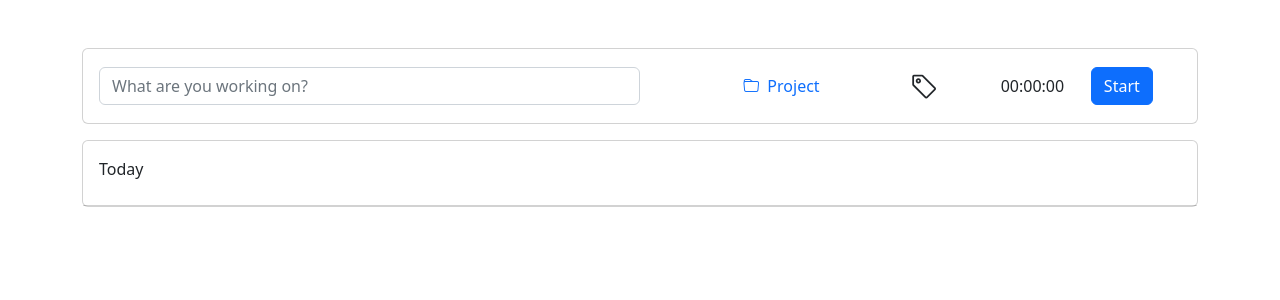
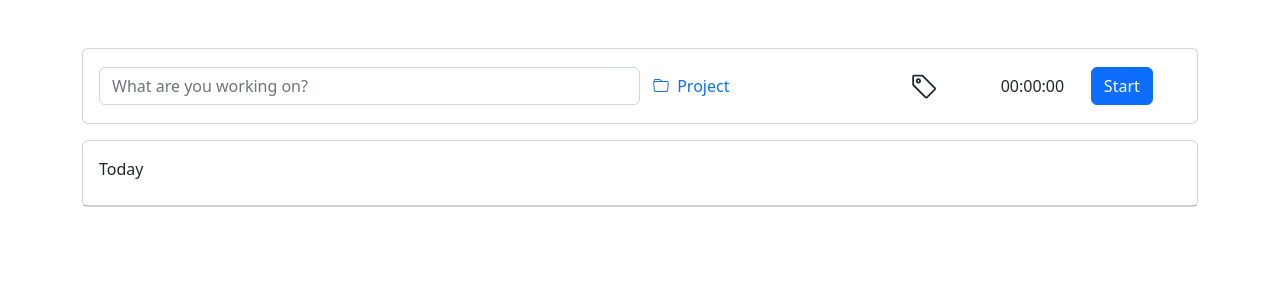
Before and after one commit to irek02/time-tracker, an Angular app: page / in a window 1280 px wide. Shown: the top 300 px of the page. Built offline with nearby package versions, Linux system fonts and the light colour scheme.

Commit message:
tiny styling adjustment

```diff
--- a/src/app/app.component.html
+++ b/src/app/app.component.html
@@ -27,7 +27,7 @@
           </div>
         </ng-container>
       </div>
-      <div class="ms-auto col-2">
+      <div class="me-auto col-2">
         <div class="dropdown">
           <button class="btn btn-link text-decoration-none" type="button" data-bs-toggle="dropdown">
             <span *ngIf="getProjectById(currentEntry().project_id) as project" [ngClass]="'color-' + project.color">
```
